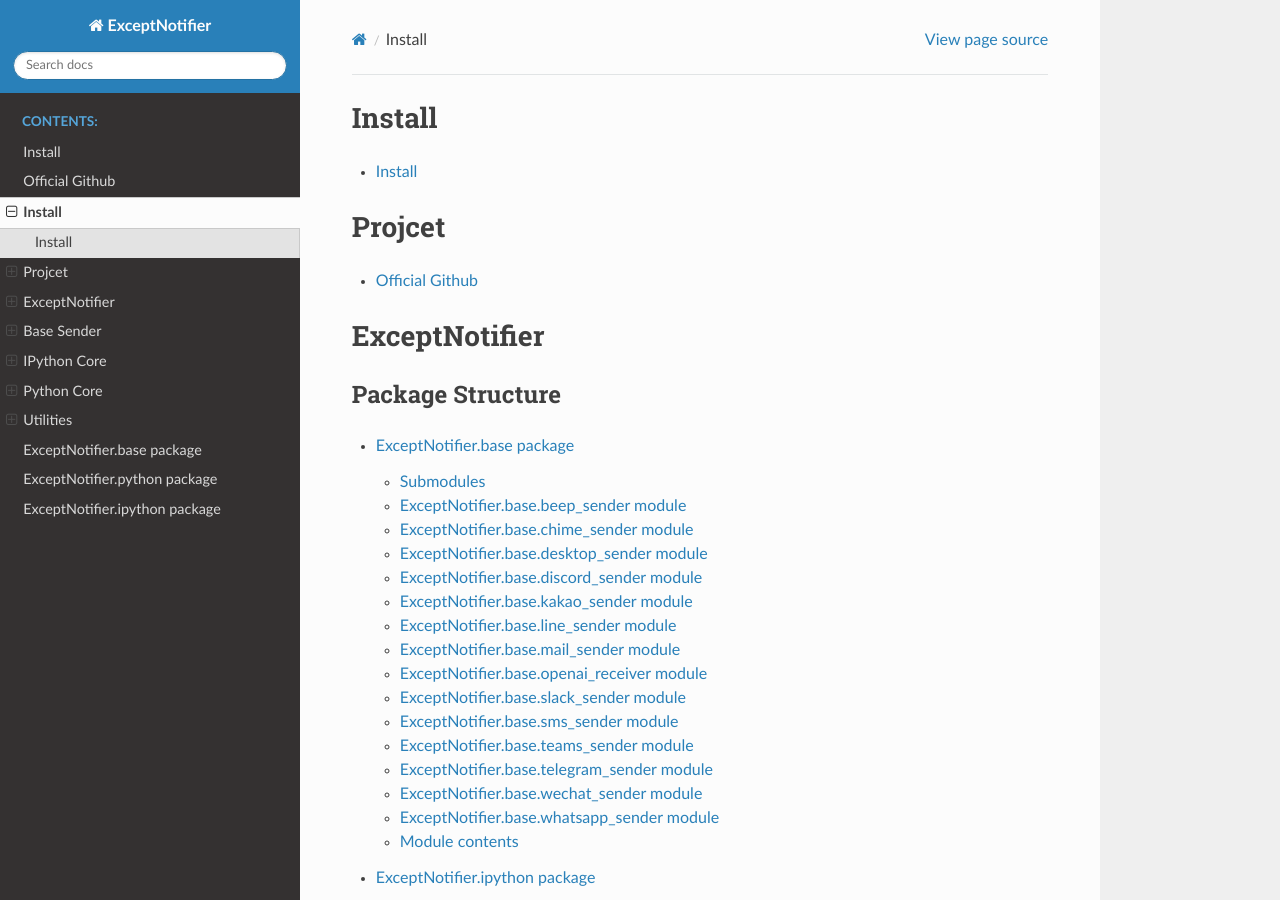
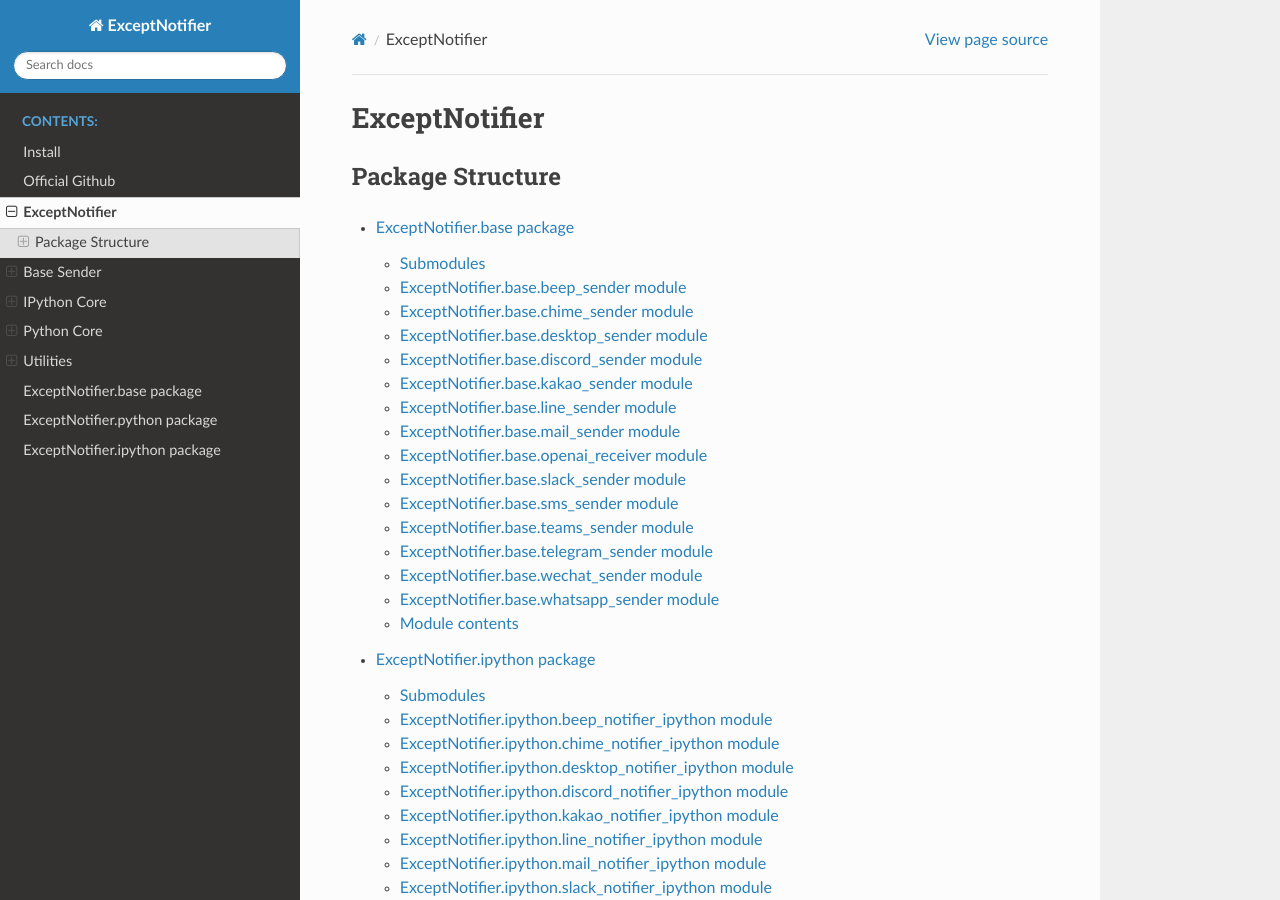
Before and after one commit to dsdanielpark/ExceptNotifier, a Sphinx documentation site: the page built from docs/source/ExceptNotifier.rst, in a window 1280 px wide and 900 px high. Built offline with Sphinx 7.4.7 and the Read the Docs theme 2.0.0, drawn with Linux system fonts in a browser that asks for light colours.

Commit message:
doc: update rst

```diff
--- a/docs/source/ExceptNotifier.rst
+++ b/docs/source/ExceptNotifier.rst
@@ -1,17 +1,3 @@
-Install
-======================
-.. toctree::
-   :maxdepth: 1
-
-   install
-
-Projcet
-======================
-.. toctree::
-   :maxdepth: 1
-
-   project
-
 
 
 
```
